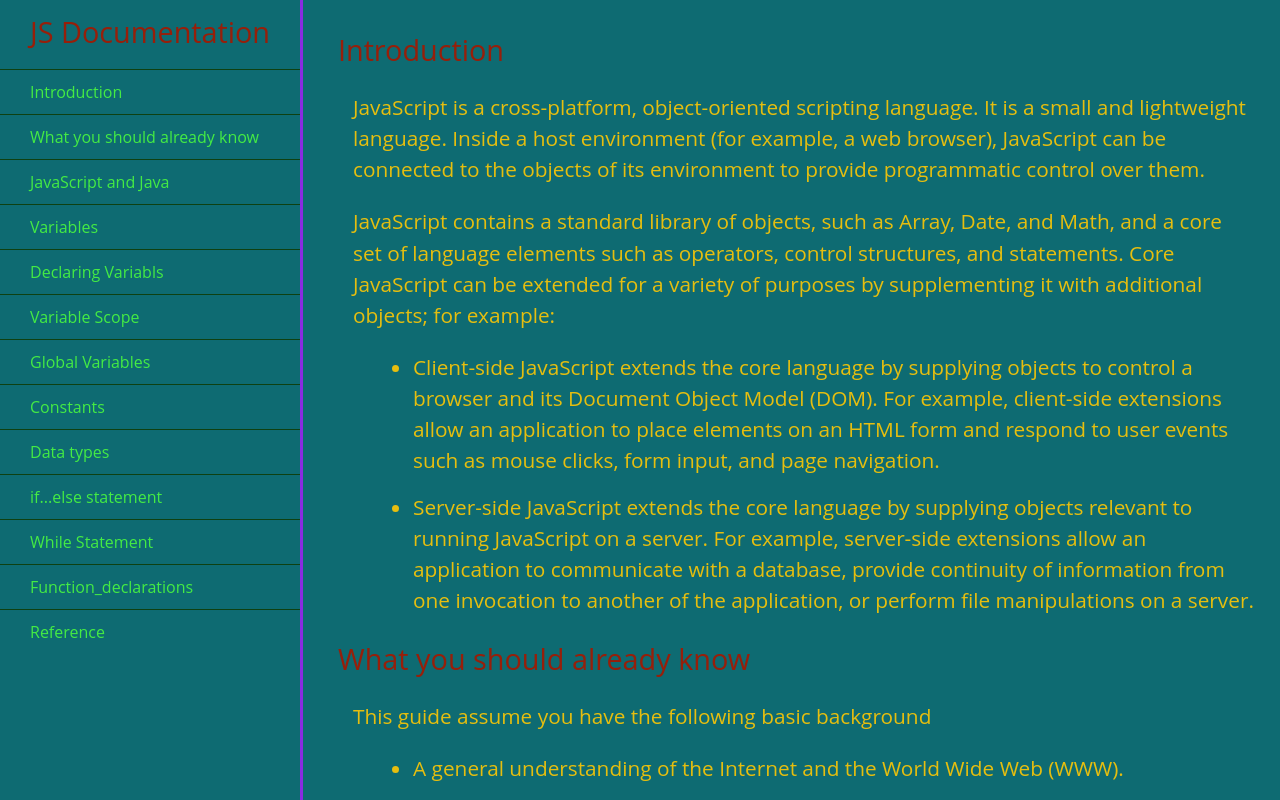
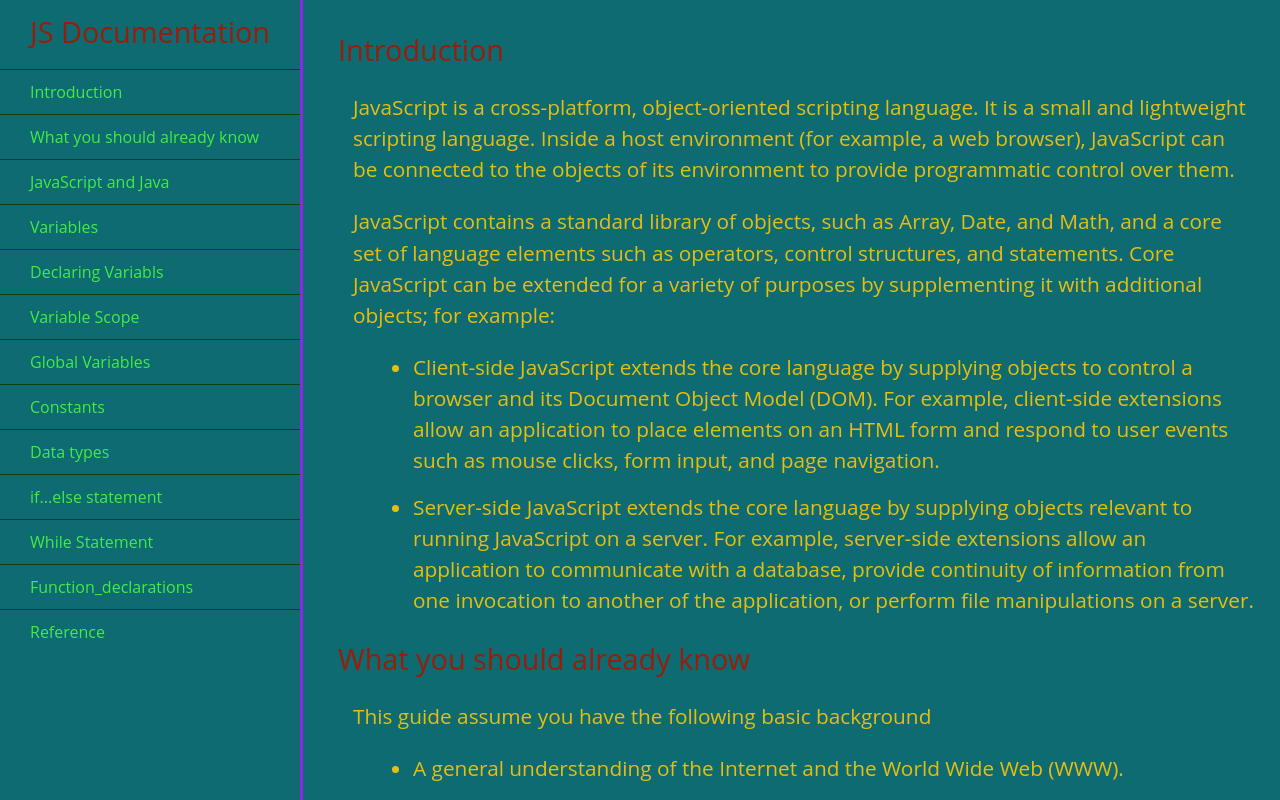
Before and after one commit to subratgoogle/Technical-Documentation-Page, a plain HTML site: page index.html in a window 1280 px wide. Drawn offline with Linux system fonts and the light colour scheme.

Commit message:
Update index.html

```diff
--- a/index.html
+++ b/index.html
@@ -28,7 +28,7 @@
     <article>
         <p>
             JavaScript is a cross-platform, object-oriented scripting language. It
-            is a small and lightweight language. Inside a host environment (for
+            is a small and lightweight scripting language. Inside a host environment (for
             example, a web browser), JavaScript can be connected to the objects of
             its environment to provide programmatic control over them.
         </p>
```
